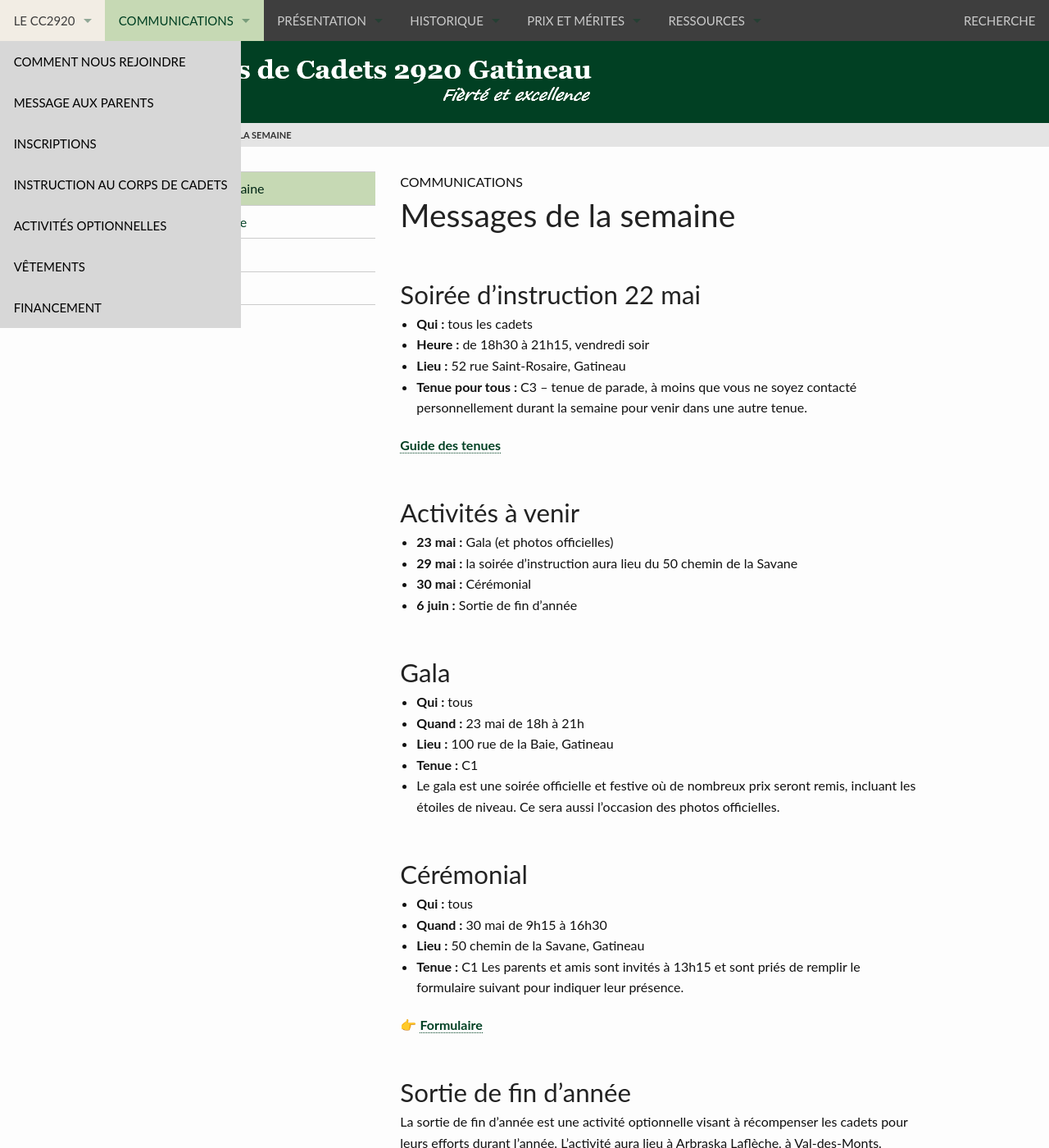
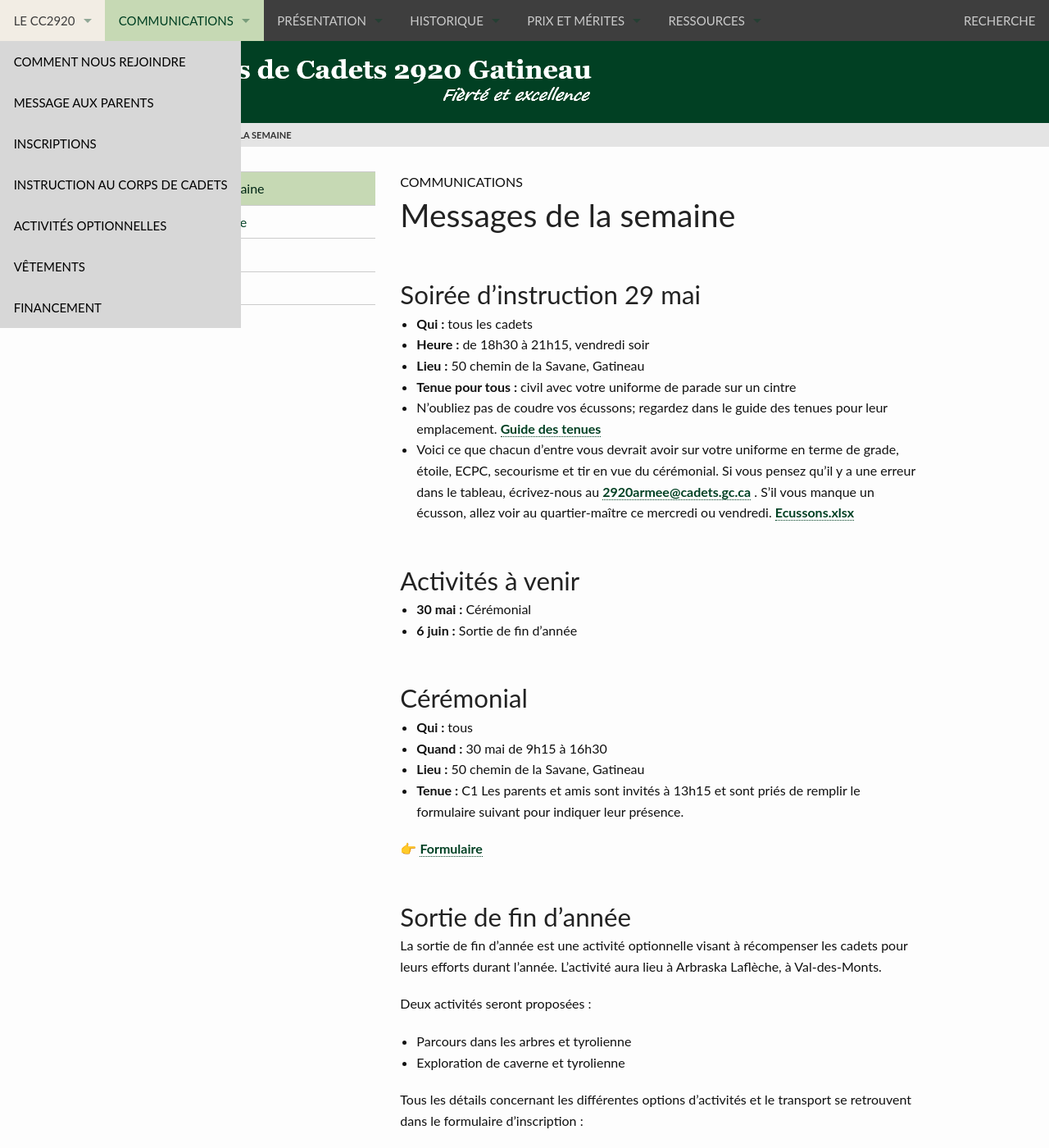
Before and after one commit to CC2920/web, a Jekyll site: the page built from _communications/messages.md, in a window 1280 px wide and 1400 px high. Shown: the whole window at 82% size. Built offline with Jekyll 4.4.1, drawn with Linux system fonts in a browser that asks for light colours.

Commit message:
Message semaine 29 mai

```diff
--- a/_communications/messages.md
+++ b/_communications/messages.md
@@ -4,28 +4,17 @@ layout: "messages"
 ---
 
 
-## Soirée d’instruction 22 mai
+## Soirée d’instruction 29 mai
 - **Qui :** tous les cadets
 - **Heure :** de 18h30 à 21h15, vendredi soir
-- **Lieu :** 52 rue Saint-Rosaire, Gatineau
-- **Tenue pour tous :** C3 – tenue de parade, à moins que vous ne soyez contacté personnellement durant la semaine pour venir dans une autre tenue.
-
-[Guide des tenues](https://cc2920.ca/docs/ressources/guide_uniforme.v3.pdf)
-
+- **Lieu :** 50 chemin de la Savane, Gatineau
+- **Tenue pour tous :** civil avec votre uniforme de parade sur un cintre
+- N’oubliez pas de coudre vos écussons; regardez dans le guide des tenues pour leur emplacement. [Guide des tenues](https://cc2920.ca/docs/ressources/guide_uniforme.v3.pdf)
+- Voici ce que chacun d’entre vous devrait avoir sur votre uniforme en terme de grade, étoile, ECPC, secourisme et tir en vue du cérémonial. Si vous pensez qu’il y a une erreur dans le tableau, écrivez-nous au <2920armee@cadets.gc.ca> . S’il vous manque un écusson, allez voir au quartier-maître ce mercredi ou vendredi. [Ecussons.xlsx](https://1drv.ms/x/c/eec907a8a97cc844/IQD-erFTRiSsR5JPvoiT-8iEAQWg78QyoI1LF-ihYLAxXkc?e=WM4C0f)
 
 ## Activités à venir
-- **23 mai :** Gala (et photos officielles)
-- **29 mai :** la soirée d’instruction aura lieu du 50 chemin de la Savane
 - **30 mai :** Cérémonial
 - **6 juin :** Sortie de fin d’année
-
-
-## Gala
-- **Qui :** tous
-- **Quand :** 23 mai de 18h à 21h
-- **Lieu :** 100 rue de la Baie, Gatineau
-- **Tenue :** C1
-- Le gala est une soirée officielle et festive où de nombreux prix seront remis, incluant les étoiles de niveau. Ce sera aussi l’occasion des photos officielles.
 
 
 ## Cérémonial
```
